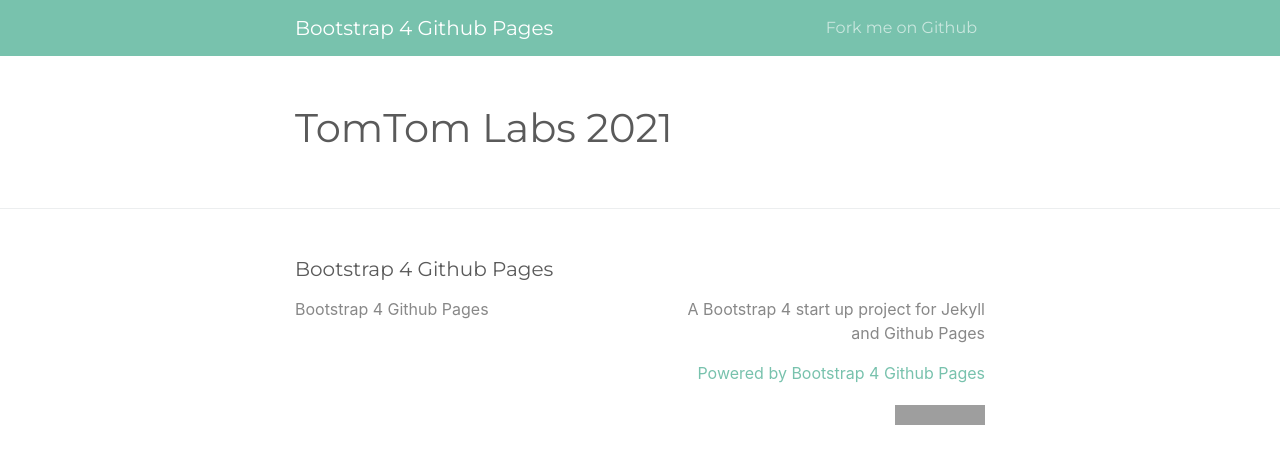
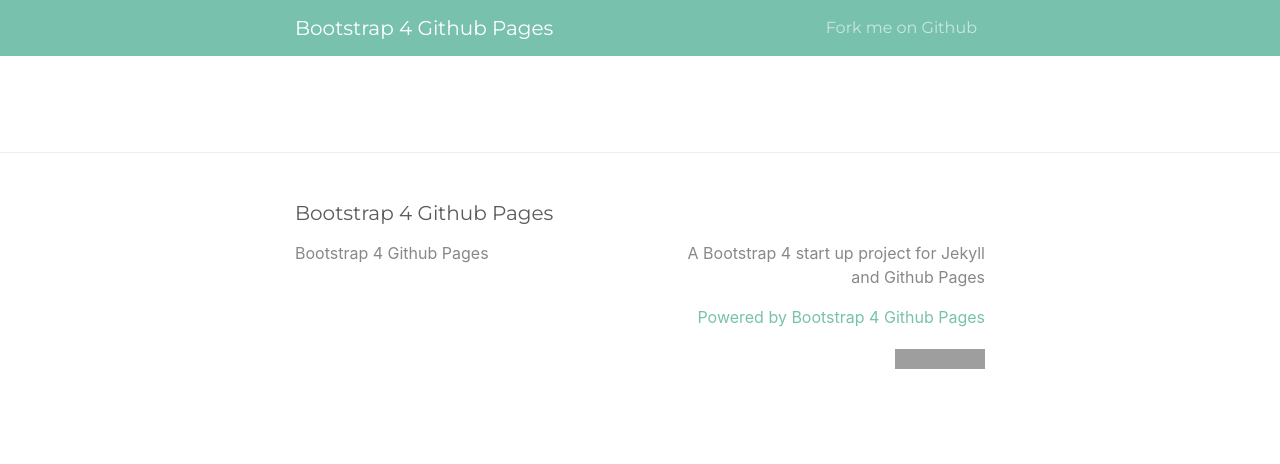
Before and after one commit to GaryHogarth-TomTom/tomtomlabs-2021-useful-links, a Jekyll site: the page built from index.md, in a window 1280 px wide. Shown: the top 464 px of the page. Built offline with Jekyll 4.4.1, drawn with Linux system fonts in a browser that asks for light colours; our own code applies the rules of GitHub Pages for plain Markdown files; grey boxes are pictures that could not be loaded.

Commit message:
Update index.md

```diff
--- a/index.md
+++ b/index.md
@@ -1,8 +1,3 @@
----
-layout: page
-title: TomTom Labs 2021
----
-
 <script>
   var url = window.location.url;
   if (url) {
```
